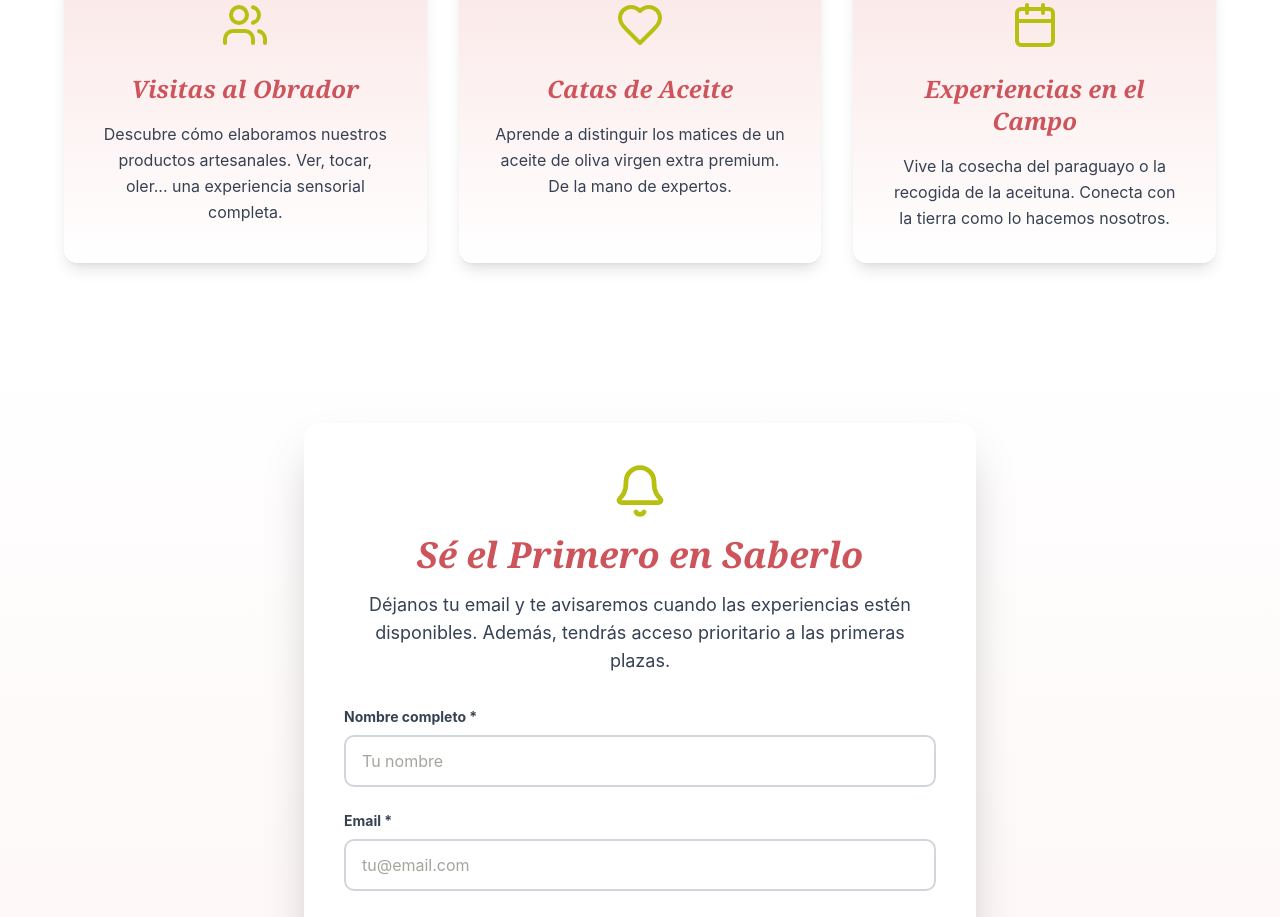
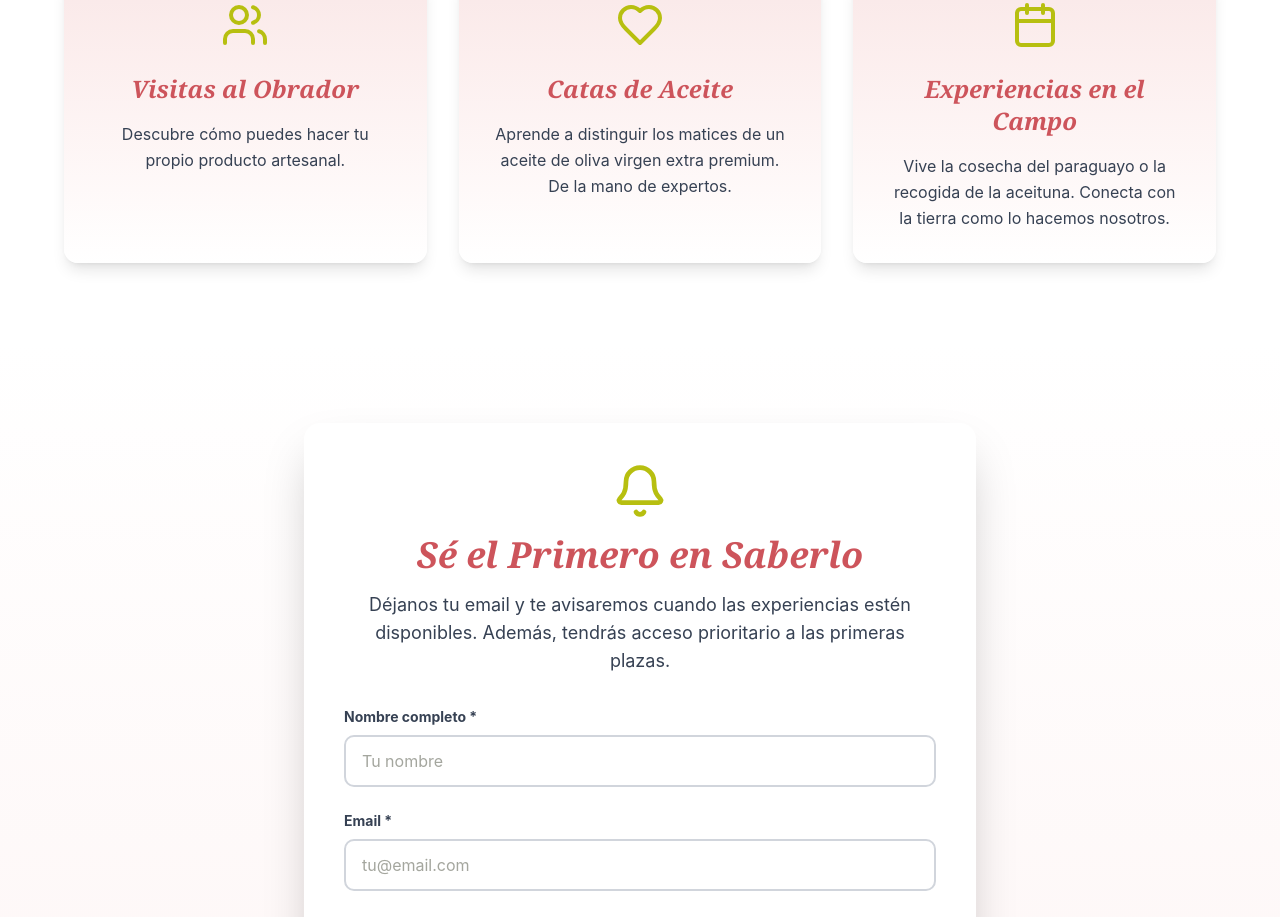
Before and after one commit to bigman1973/mikels-earth-frontend, a React (Vite) app: page /experiencias in a window 1280 px wide. Shown: the part 1184-2101 px from the top of the page. Built offline with nearby package versions, Linux system fonts and the light colour scheme.

Commit message:
feat: Actualizar texto de Visitas al Obrador - hacer tu propio producto artesanal

```diff
--- a/src/pages/Experiencias.jsx
+++ b/src/pages/Experiencias.jsx
@@ -95,7 +95,7 @@ const Experiencias = () => {
               {
                 icon: <Users className="text-secondary" size={48} />,
                 title: "Visitas al Obrador",
-                description: "Descubre cómo elaboramos nuestros productos artesanales. Ver, tocar, oler... una experiencia sensorial completa."
+                description: "Descubre c\u00f3mo puedes hacer tu propio producto artesanal."
               },
               {
                 icon: <Heart className="text-secondary" size={48} />,
```
